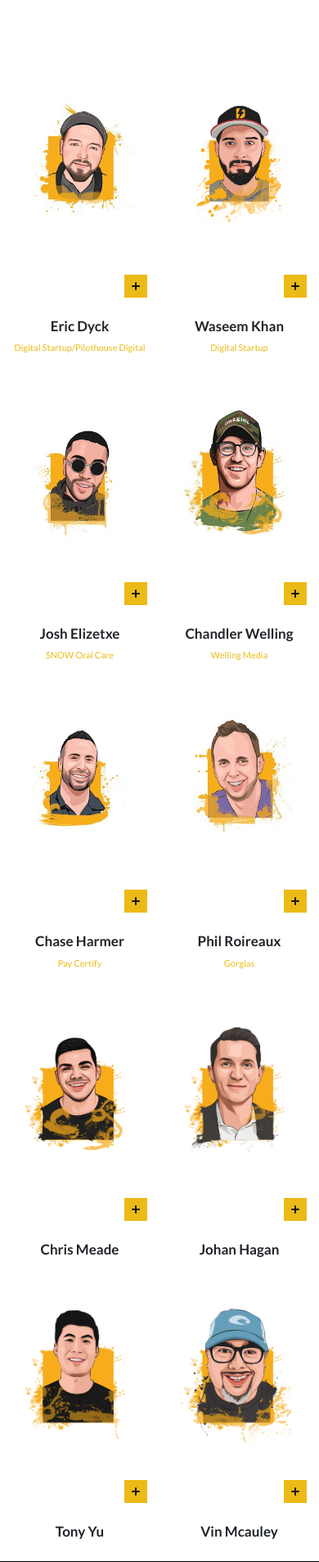
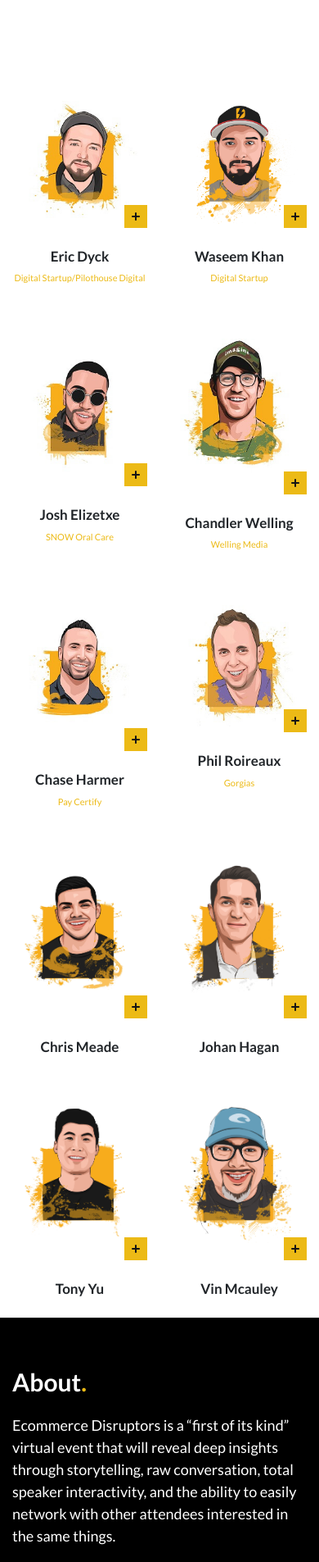
Before and after one commit to afifurrehman-brainx/umairTasks--DigitalStartup, a PHP site: page /digital-startup.html in a window 390 px wide. Shown: the part 1758-3663 px from the top of the page at 82% size. Run offline with PHP 8.4, Linux system fonts and the light colour scheme; some libraries are stand-ins or nearby versions.

Commit message:
speakers added height

```diff
--- a/assets/css/main.css
+++ b/assets/css/main.css
@@ -349,7 +349,7 @@ body {
 
  .speaker-image {
      position: relative;
-     min-height: 250px;
+     min-height: 343px;
  }
 
  .venue-image-container img {
@@ -1024,4 +1024,8 @@ body {
         border-radius: 5px !important;
         font-weight: bold;
     }
+
+    .speaker-image {
+        min-height: 150px;
+    }
 }
```
